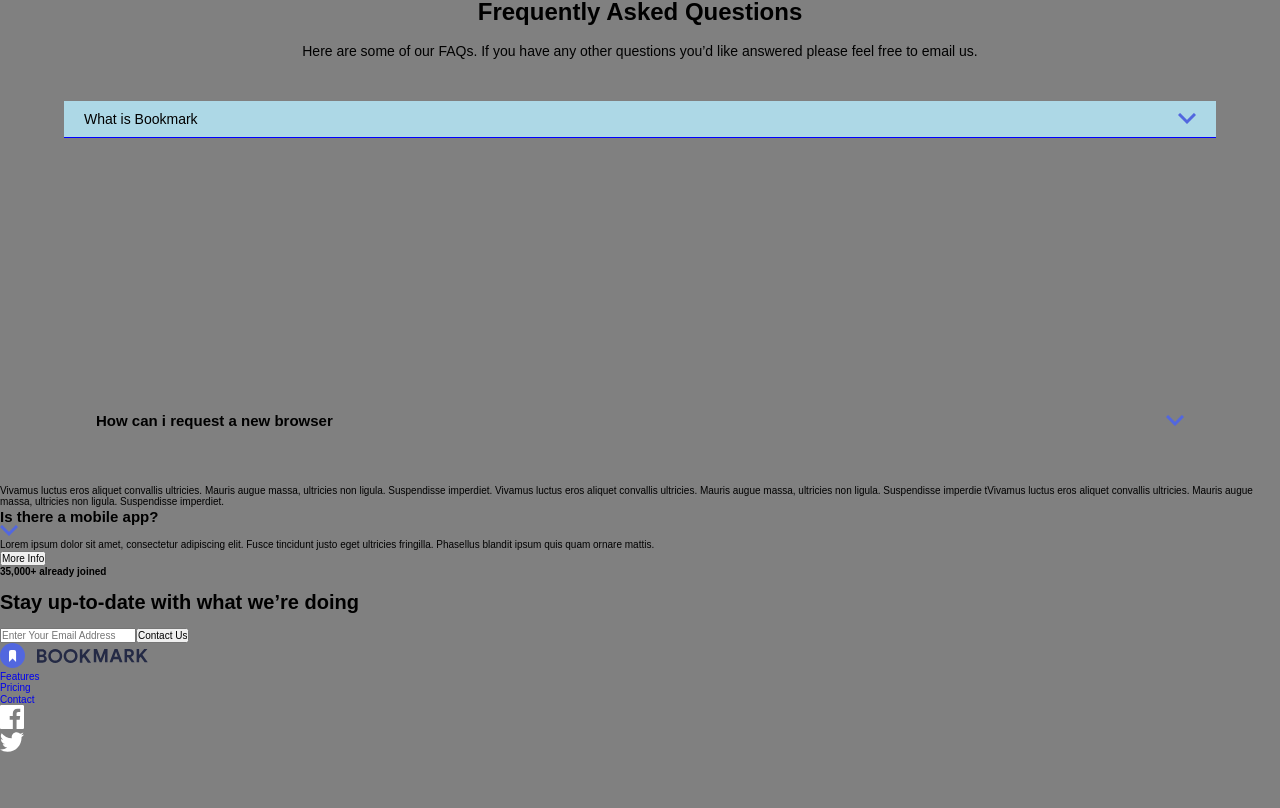
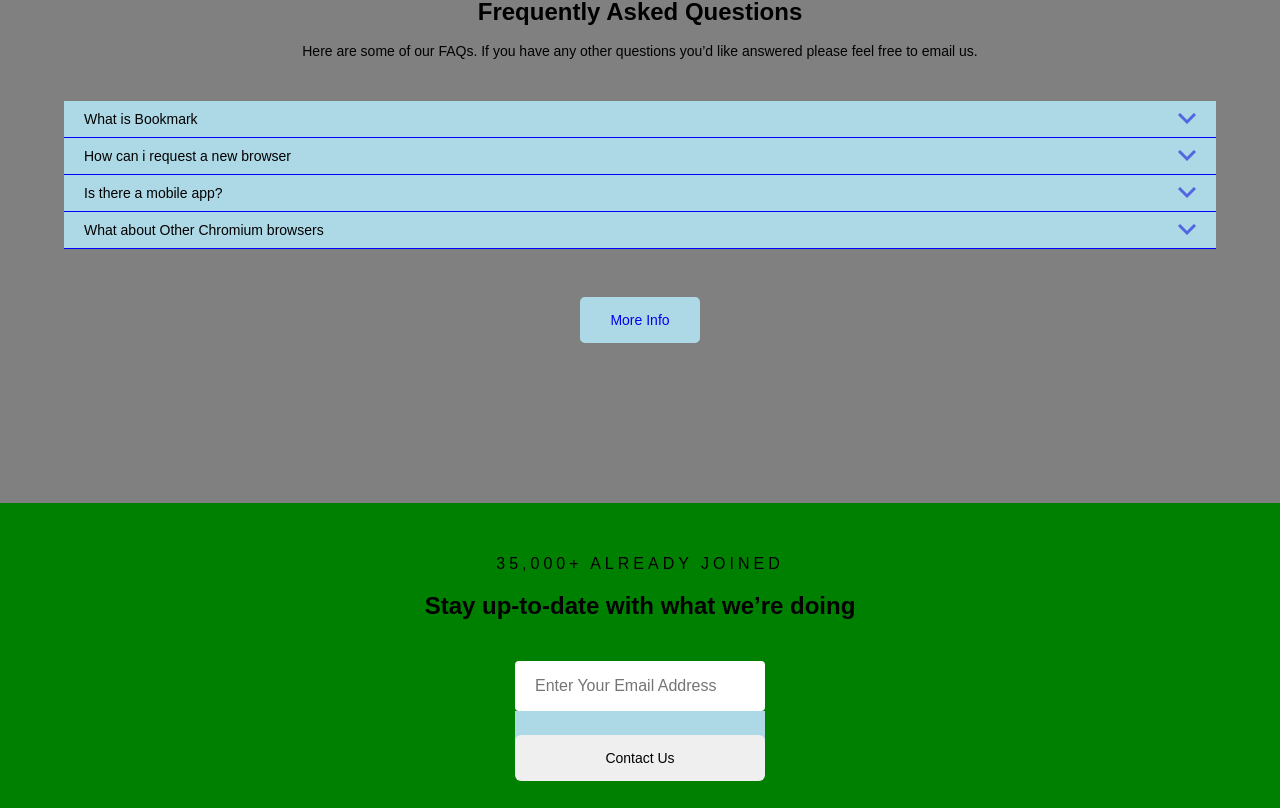
Before and after one commit to Tboss09/book-landing-page, a React (Create React App) app: page / in a window 1280 px wide. Shown: the part 5672-6480 px from the top of the page. Before the commit the page ends 6426 px from the top, so only its background shows below. Built offline with nearby package versions, Linux system fonts and the light colour scheme.

Commit message:
creating the form

```diff
--- a/src/components/Details.js
+++ b/src/components/Details.js
@@ -6,8 +6,8 @@ const Details = () => {
         <div className="details">
 
             <div className="details__one showHide">
+
                 <div className="question">
-
                     <div className=" question__header">
                         <h2 >What is Bookmark</h2>
                         <img src={arrow} alt="arrowDown" />
@@ -27,26 +27,51 @@ const Details = () => {
             </div>
 
             <div className="details__one showHide">
-                <div className="header">
+                <div className="question">
+
+                    <div className="question__header">
                         <h2 className="header__question">How can i request a new browser</h2>
                         <img src={arrow} alt="arrowDown" />
                     </div>
-                < p className="answer">
+
+                    < p className="question__answer">
                         Vivamus luctus eros aliquet convallis ultricies. Mauris augue massa, ultricies non ligula.
                         Suspendisse imperdiet. Vivamus luctus eros aliquet convallis ultricies. Mauris augue massa,
                         ultricies non ligula. Suspendisse imperdie tVivamus luctus eros aliquet convallis ultricies.
                         Mauris augue massa, ultricies non ligula. Suspendisse imperdiet.
                         </ p>
                 </div>
+            </div>
+
 
             <div className="details__one showHide">
 
                 <div className="question">
-                    <h2 className="header__question">Is there a mobile app?</h2>
+                    <div className="question__header">
+                        <h2>Is there a mobile app?</h2>
                         <img src={arrow} alt="arrowDown" />
                     </div>
+                </div>
 
-                <p>
+                <p className="question__answer">
+                    Lorem ipsum dolor sit amet,
+                    consectetur adipiscing elit. Fusce tincidunt
+                    justo eget ultricies fringilla.
+                    Phasellus blandit ipsum quis quam ornare mattis.
+
+                </p>
+            </div>
+
+            <div className="details__one showHide">
+
+                <div className="question">
+                    <div className="question__header">
+                        <h2>What about Other Chromium browsers</h2>
+                        <img src={arrow} alt="arrowDown" />
+                    </div>
+                </div>
+
+                <p className="question__answer">
                     Lorem ipsum dolor sit amet,
                     consectetur adipiscing elit. Fusce tincidunt
                     justo eget ultricies fringilla.
@@ -57,7 +82,7 @@ const Details = () => {
 
 
             <div className="infoButton">
-                <button className="moreInfo">More Info</button>
+                <a href="#"  className="infoButton__link ">More Info</a>
             </div>
         </div >
     )
--- a/src/components/StayUpdated.js
+++ b/src/components/StayUpdated.js
@@ -5,14 +5,18 @@ const StayUpdated = () => {
         <div className="stayUpdated">
 
             <div className="stayUpdated__text">
-                <h4>35,000+ already joined</h4>
-                <h1>Stay up-to-date with what we’re doing</h1>
+                <h3>35,000+ already joined</h3>
+                <h4>Stay up-to-date with what we’re doing</h4>
             </div>
 
             <div className="stayUpdated__email">
                 <form action="#">
-                    <input type="email" required placeholder="Enter Your Email Address" />
-                    <input type="submit" value="Contact Us" />
+                    <div className="email">
+                        <input type="email" required placeholder="Enter Your Email Address" />
+                    </div>
+                    <div className="submit">
+                        <button role="submit">Contact Us</button>
+                    </div>
                 </form>
             </div>
         </div>
--- a/src/scss/main.scss
+++ b/src/scss/main.scss
@@ -372,9 +372,6 @@ header {
     width: 100%;
 
     &__one {
-        &:nth-of-type(1) {
-            height: 30vh;
-
         .question {
             @include flex(center, center);
             flex-direction: column;
@@ -398,10 +395,10 @@ header {
             &__answer {
                 padding: 0px 0px;
                 width: 80%;
-                    max-height: 0vh;
+                max-height: 0px;
                 overflow: hidden;
                 transition: 0.5s padding,
-                        0.3s max-height,
+                    0.5s max-height,
                     0.3s width;
 
                 &.active {
@@ -409,10 +406,8 @@ header {
                         0.3s padding,
                         0.5s max-height,
                         0.3s width;
-
                     padding: 20px 0px;
                     max-height: 100%;
-                        padding: 20px 0px;
                 }
 
                 p {
@@ -424,4 +419,114 @@ header {
         }
     }
 }
+
+.infoButton {
+    @include flex(center, center);
+    margin-top: 6vh;
+    width: 100%;
+
+    &__link {
+        padding: 15px 30px;
+        border-radius: 5px;
+        background: lightblue;
+        font-size: 1.4rem;
     }
+}
+
+
+// Stay Updated
+.stayUpdated {
+    margin-top: 20vh;
+    background: green;
+    margin-bottom: 20vh;
+    height: 60vh;
+    padding: 50px 20px;
+    @include flex(flex-start, center);
+    flex-direction: column;
+
+    &__text {
+        width: 100%;
+        margin: 0 auto;
+        text-align: center;
+        margin-bottom: 5vh;
+
+        h3 {
+            font-size: 1.6rem;
+            line-height: 2.2rem;
+            font-weight: 400;
+            text-transform: uppercase;
+            letter-spacing: 4px;
+        }
+
+        h4 {
+            padding-top: 2vh;
+            font-size: 2.4rem;
+            line-height: 3.0rem;
+        }
+    }
+
+    &__email {
+        width: 100%;
+
+        form {
+            // background: lightblue;
+            @include flex(center, center);
+            flex-direction: column;
+
+            input,
+            button {
+                outline: none;
+                border: none;
+
+                &:focus {
+                    outline: none;
+                }
+            }
+
+            .email {
+                margin-bottom: 3vh;
+                position: relative;
+
+                &:after {
+                    content: "";
+                    // border-bottom: 20px solid blue;
+                    // border: 2px solid blue;
+                    height: 1px;
+                    background: lightblue;
+                    position: absolute;
+                    width: 100%;
+                    padding: 20px;
+                }
+
+                input {
+
+                    width: 250px;
+                    height: 50px;
+                    font-family: inherit;
+                    @include flex(center, center);
+                    border-radius: 4px;
+                    text-indent: 20px;
+                    font-size: 1.6rem;
+                }
+            }
+
+            .submit {
+                button {
+                    width: 250px;
+                    font-family: inherit;
+                    font-size: 1.4rem;
+                    @include flex(center, center);
+                    padding: 15px 0px;
+                    border-radius: 6px;
+                    transition: transform 0.4s;
+                    transform: scale(1);
+
+                    &:active {
+                        transition: transform 0.4s;
+                        transform: scale(0.95);
+                    }
+                }
+            }
+        }
+    }
+}
```
Also changed, not shown: 1 other file (tests, documents, lock files or other folders). Lines whose indentation alone changed are shown as unchanged.
